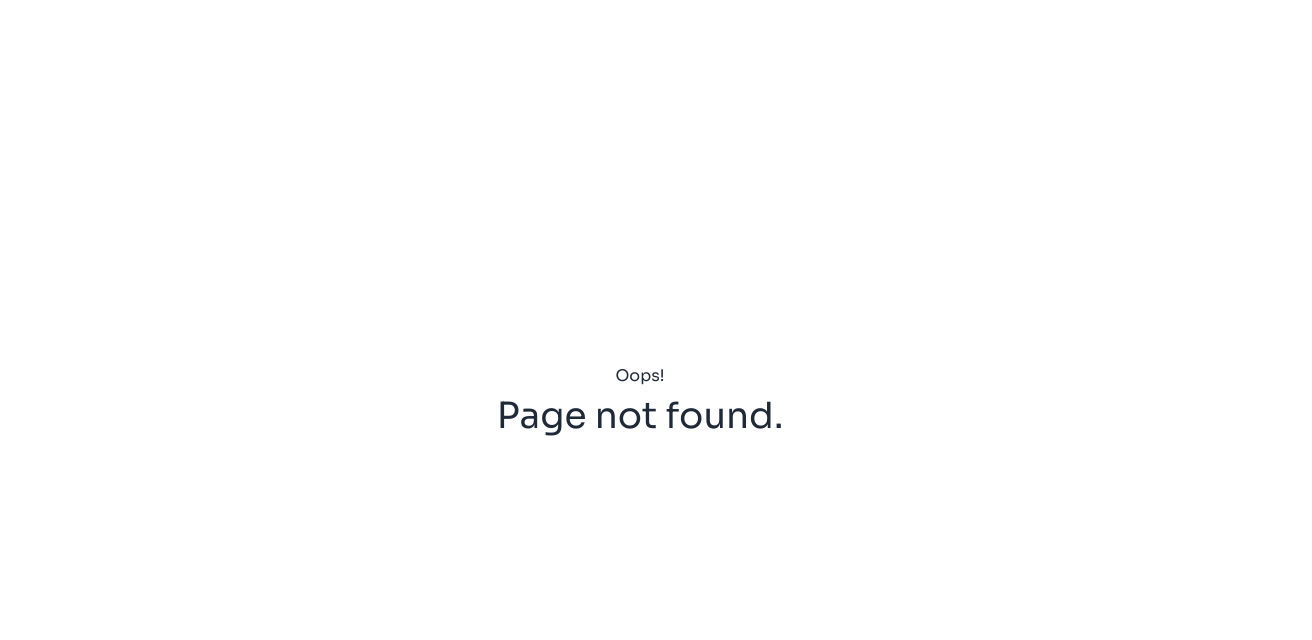
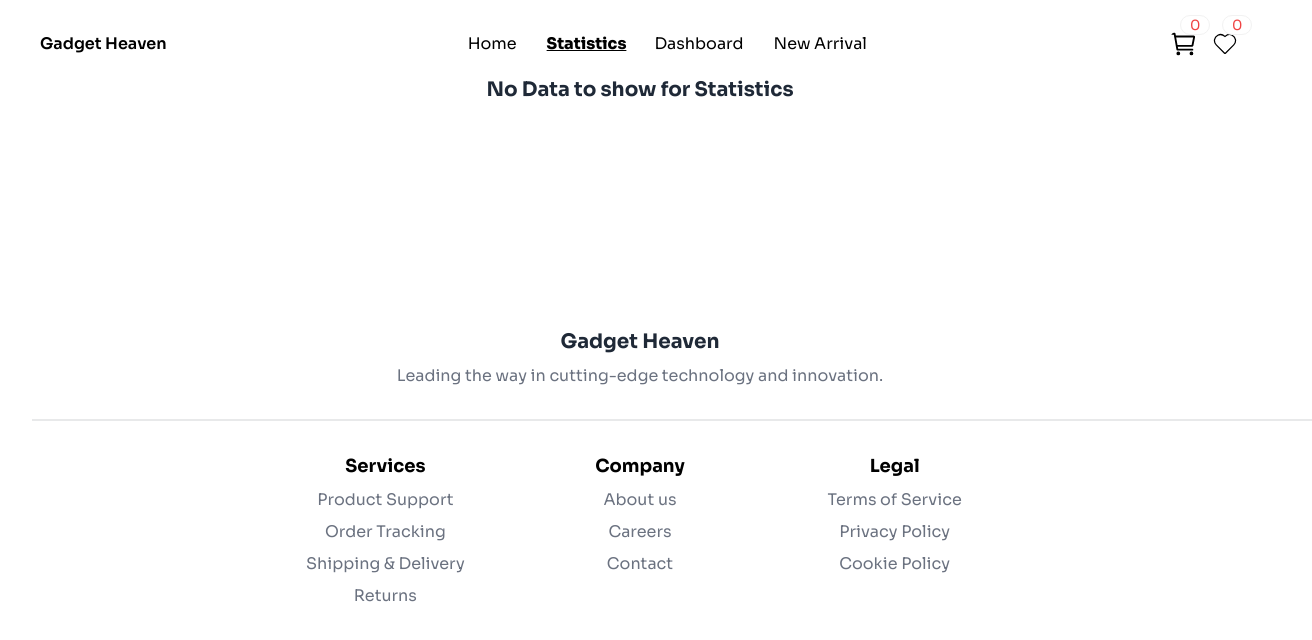
Before and after one commit to programming-hero-web-course-4/b10a8-gadget-heaven-Rakib383, a React (Vite) app: page /statistics in a window 1280 px wide. Before the commit this address had no page. Shown: the top 640 px of the page, 1312 px wide, since content can reach past the window. Built offline with nearby package versions, Linux system fonts and the light colour scheme.

Commit message:
added statistics component

```diff
--- /dev/null
+++ b/src/components/Statistics.jsx
@@ -0,0 +1,8 @@
+
+export const Statistics = () => {
+    return (
+        <div className="w-96 mx-auto">
+            <h2 className="text-xl font-bold  text-center">No Data to show for Statistics</h2>
+        </div>
+    )
+}
--- a/src/main.jsx
+++ b/src/main.jsx
@@ -11,6 +11,7 @@ import { CartList } from './components/CartList.jsx';
 import { WishList } from './components/WishList';
 import { NewProductsList } from './components/NewProductsList.jsx';
 import { HelmetProvider } from 'react-helmet-async';
+import { Statistics } from './components/Statistics.jsx';
 
 
 const router = createBrowserRouter([
@@ -43,6 +44,10 @@ const router = createBrowserRouter([
         ]
       },
       {
+        path:"statistics",
+        element:<Statistics/>
+      },
+      {
         path: "newProducts",
         element: <NewProductsList />
       }
```
